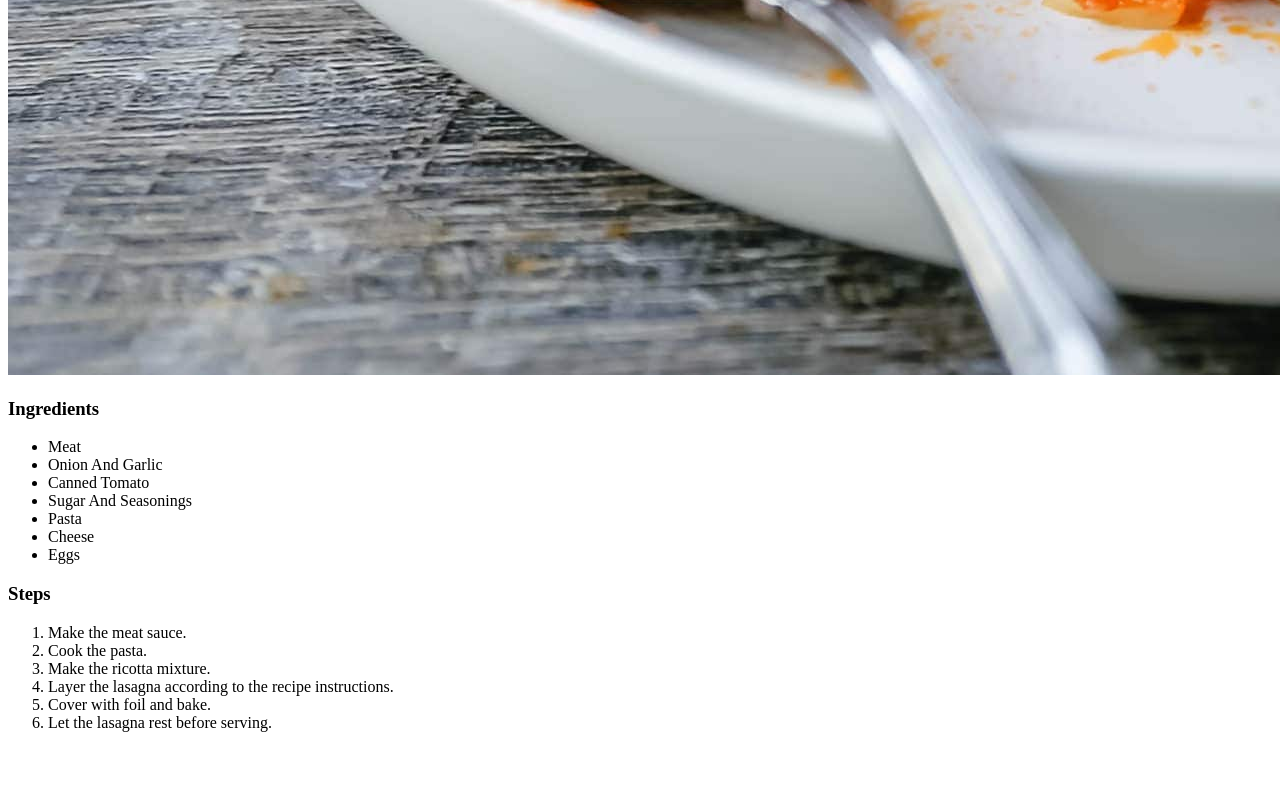
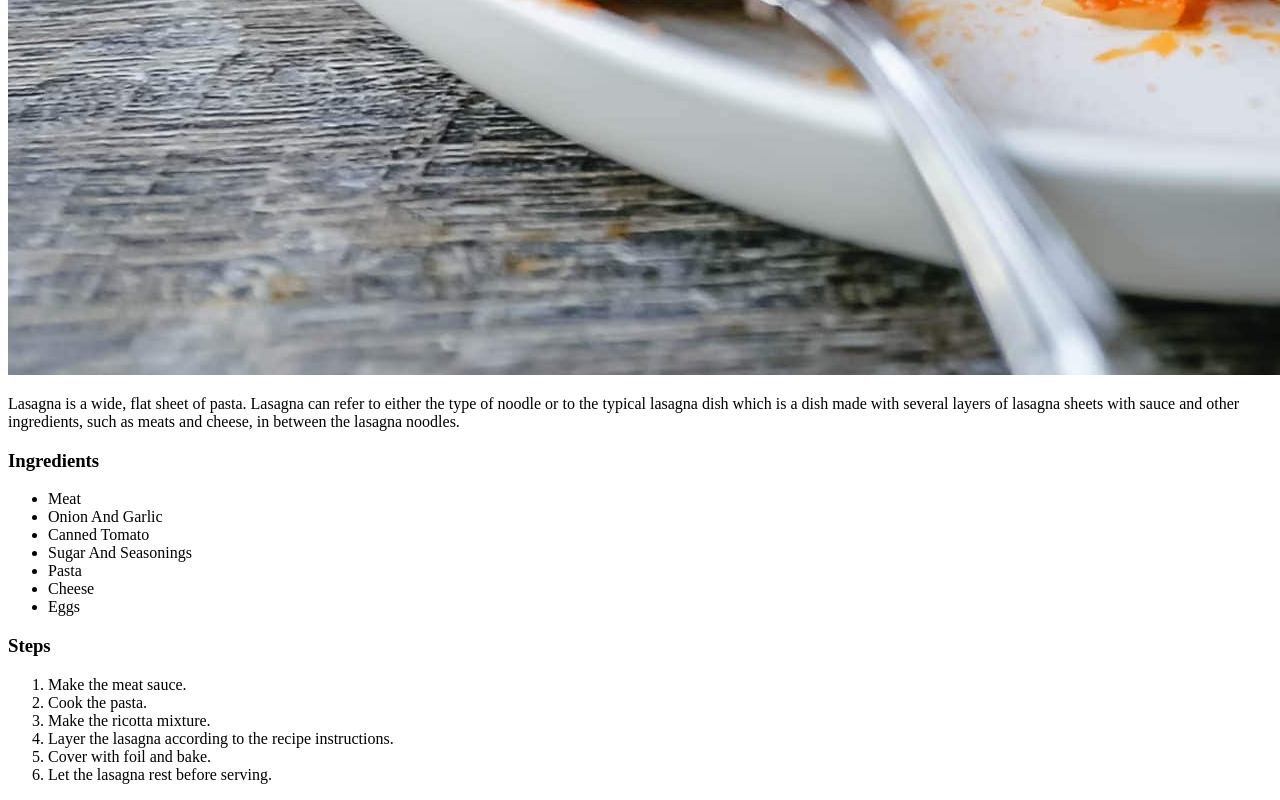
Before and after one commit to vaishnavideshpandeindexnine/Odin_Recipes, a plain HTML site: page recipes/lasagna.html in a window 1280 px wide. Shown: the part 1243-2043 px from the top of the page. Before the commit the page ends 1991 px from the top, so only its background shows below. Drawn offline with Linux system fonts and the light colour scheme.

Commit message:
Added description to recipe

```diff
--- a/recipes/lasagna.html
+++ b/recipes/lasagna.html
@@ -7,7 +7,11 @@
     <body>
         <h1>LASAGNA</h1>
         <img src="../lasagna.jpg" alt="Lasagna image">
-        <p></p>
+        <p>Lasagna is a wide, flat sheet of pasta.
+            Lasagna can refer to either the type of noodle or to the
+             typical lasagna dish which is a dish made with several layers of
+             lasagna sheets with sauce and other ingredients, such as meats and
+             cheese, in between the lasagna noodles.</p>
         <h3>Ingredients</h3>
         <ul>
             <li>Meat</li>
```
